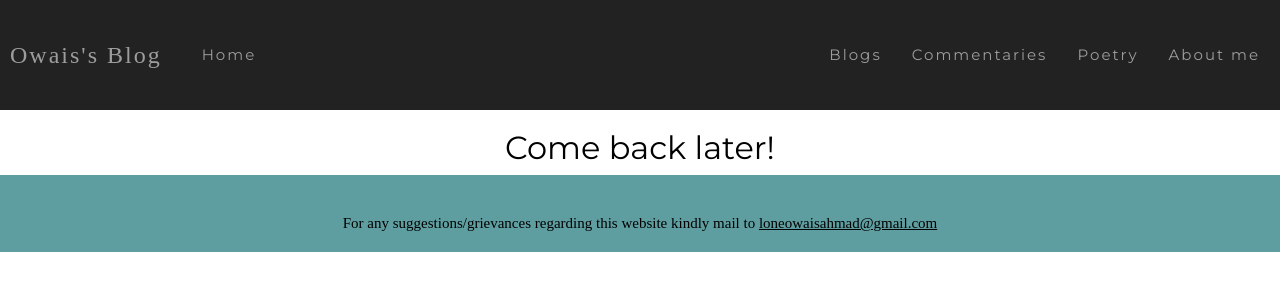
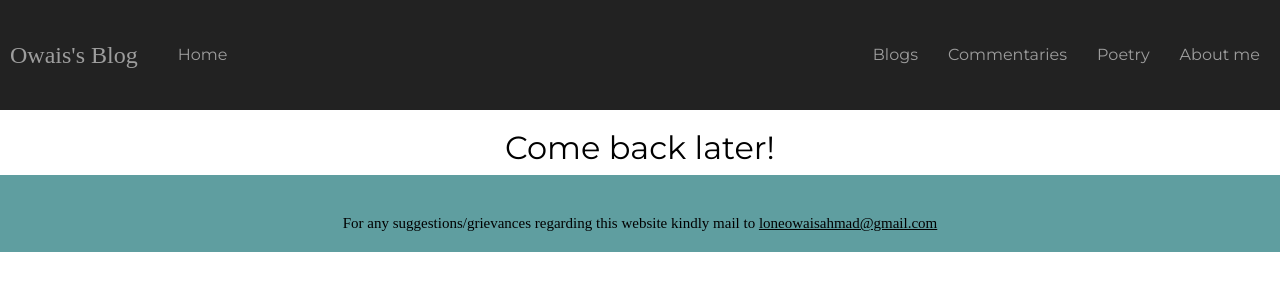
Before and after one commit to owaislone572/myblogs, a plain HTML site: page aboutme/index.html in a window 1280 px wide. Drawn offline with nearby package versions, Linux system fonts and the light colour scheme.

Commit message:
Update index.html

```diff
--- a/aboutme/index.html
+++ b/aboutme/index.html
@@ -77,8 +77,8 @@
       border: 0;
       border-radius: 0;
       margin-bottom: 0;
-      font-size: 15px;
-      letter-spacing: 2px;
+      font-size: medium;
+      letter-spacing: normal;
     }
 
     .navbar-nav li a:hover {
```
